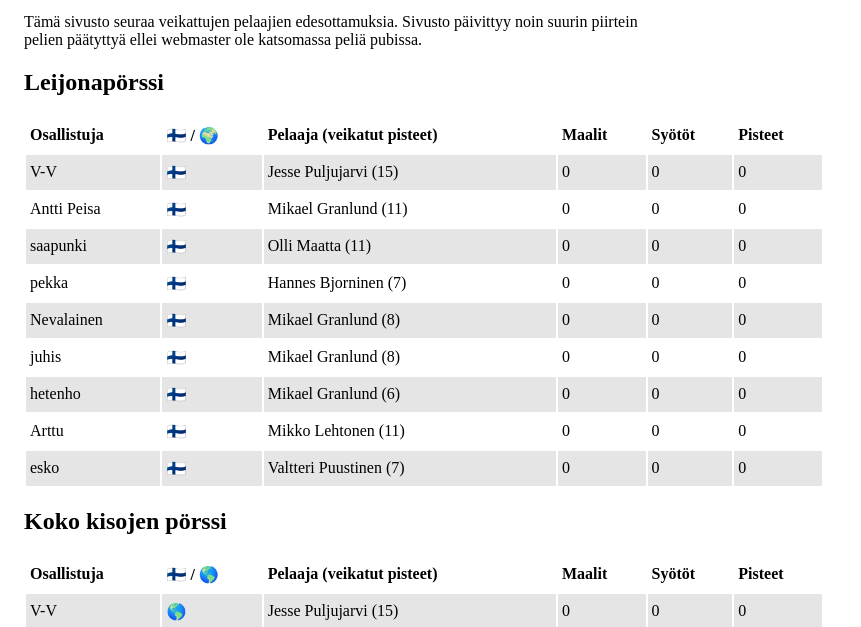
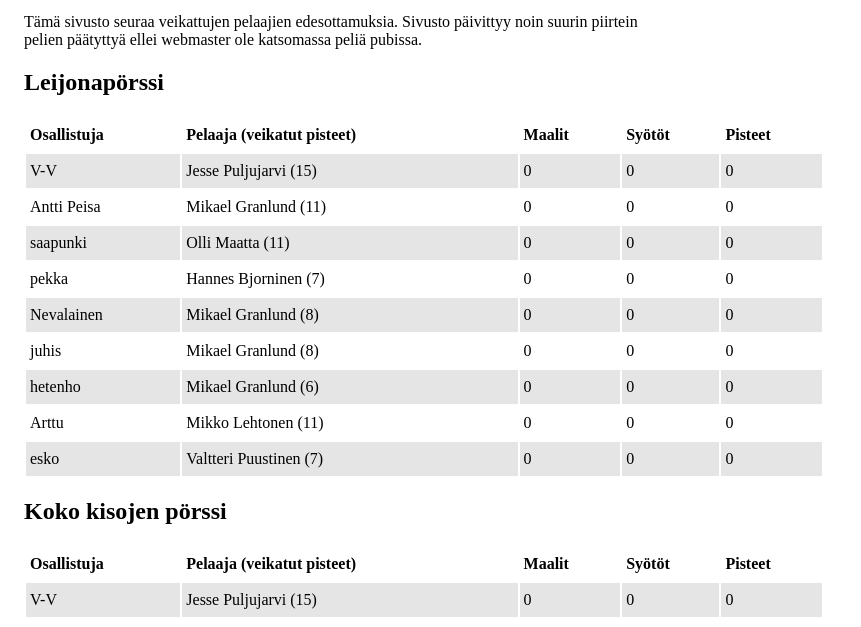
Before and after one commit to Hamatti/iihf-scoring-leader, a website: page index.njk in a window 1280 px wide. Shown: the part 162-789 px from the top of the page, without its empty margins (0-861 px from the left). Drawn offline with nearby package versions, Linux system fonts and the light colour scheme; files that its build step writes are made by us from their sources.

Commit message:
No need for flag column with two tables

```diff
--- a/index.njk
+++ b/index.njk
@@ -81,7 +81,6 @@
         <thead>
           <tr>
             <td>Osallistuja</td>
-            <td>🇫🇮 / 🌍</td>
             <td>Pelaaja (veikatut pisteet)</td>
             <td>Maalit</td>
             <td>Syötöt</td>
@@ -92,7 +91,6 @@
           {% for row in scores %} {% if row.flag == '🇫🇮' %}
           <tr>
             <td>{{ row.participant }}</td>
-            <td>{{ row.flag }}</td>
             <td>{{ row.player.name }} ({{ row.player.bet_points }})</td>
             <td>{{ row.player.goals }}</td>
             <td>{{ row.player.assists }}</td>
@@ -107,7 +105,6 @@
         <thead>
           <tr>
             <td>Osallistuja</td>
-            <td>🇫🇮 / 🌎</td>
             <td>Pelaaja (veikatut pisteet)</td>
             <td>Maalit</td>
             <td>Syötöt</td>
@@ -118,7 +115,6 @@
           {% for row in scores %} {% if row.flag == '🌎' %}
           <tr>
             <td>{{ row.participant }}</td>
-            <td>{{ row.flag }}</td>
             <td>{{ row.player.name }} ({{ row.player.bet_points }})</td>
             <td>{{ row.player.goals }}</td>
             <td>{{ row.player.assists }}</td>
```
